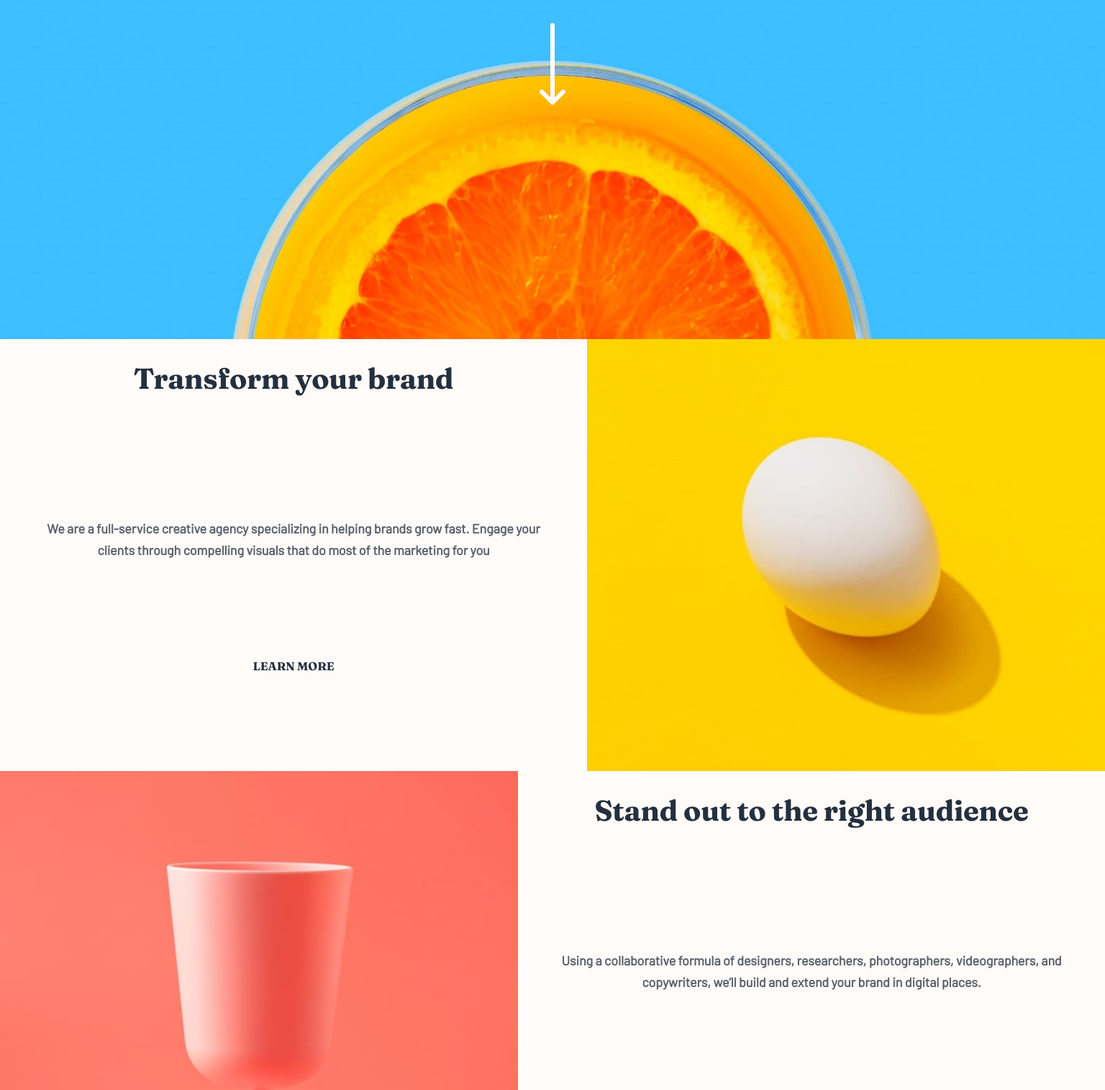
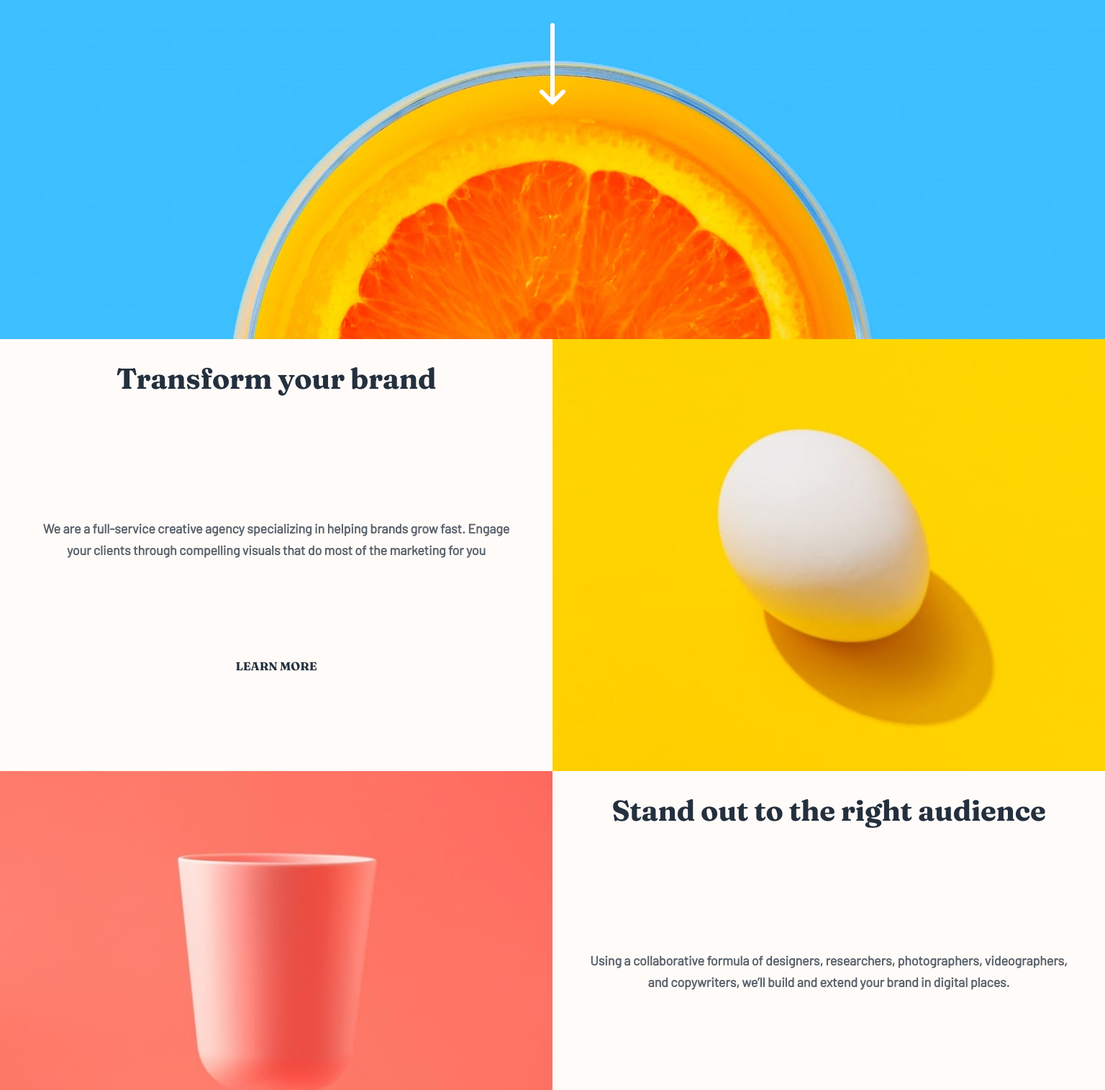
Before and after one commit to lbeauloi/Sunnyside, a plain HTML site: page index.html in a window 1536 px wide. Shown: the part 329-1843 px from the top of the page at 72% size. Drawn offline with Linux system fonts and the light colour scheme.

Commit message:
image en vw/vh

```diff
--- a/main.scss
+++ b/main.scss
@@ -256,7 +256,7 @@ h2,h3{
         }
         img{
             grid-area: oeuf;
-            width: 720px;
+            width: 50vw;
             height: 600px;
         }
         .title--little{
@@ -288,7 +288,7 @@ h2,h3{
         }
         img{
             grid-area: verre;
-            width: 720px;
+            width: 50vw;
             height: 600px;
         }
 
@@ -306,9 +306,7 @@ h2,h3{
     }
     .section__graphic-design-photography{
         display: flex;
-        h2{
 
-        }
     }
 
     .section__testimonial{
```
Also changed, not shown: main.css, 1 other file.
